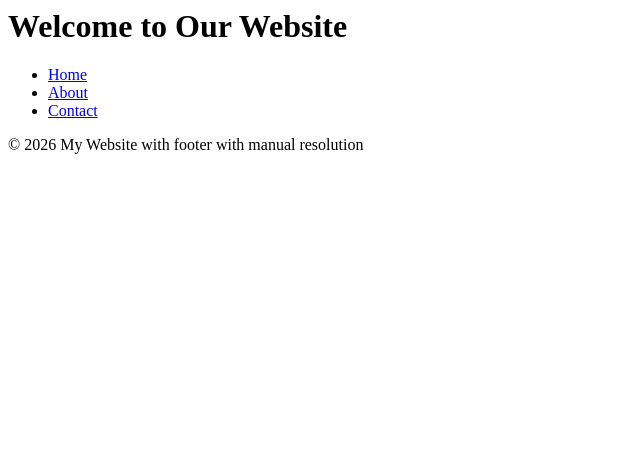
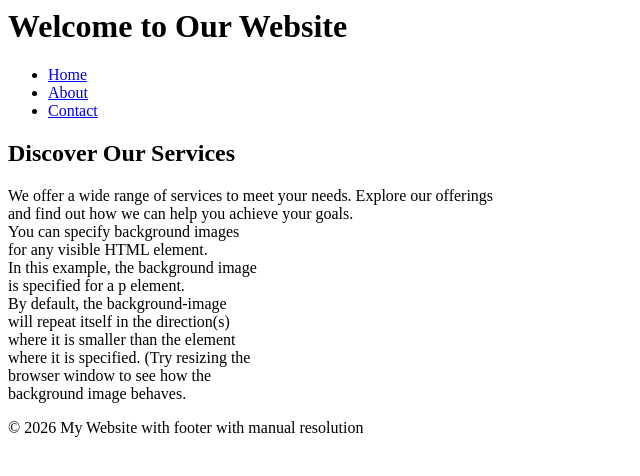
Before and after one commit to apmehta27/website-project, a plain HTML site: page index.html in a window 1280 px wide. Shown: the whole page, without its empty margins (0-640 px from the left). Drawn offline with Linux system fonts and the light colour scheme.

Commit message:
added hero-section branch with an image or background, heading, and a short paragraph.

```diff
--- a/index.html
+++ b/index.html
@@ -11,6 +11,24 @@
     <li><a href="#">Contact</a></li>
   </ul>
 </nav>
+<hero>
+  <h2>Discover Our Services</h2>
+  <p style="background-image: url("C:\Users\ppmeh\Documents\GitHub\website-project\hero-image.jpg")">
+  We offer a wide range of services to meet your needs. Explore our offerings <br>
+  and find out how we can help you achieve your goals.<br>
+  You can specify background images<br>
+  for any visible HTML element.<br>
+  In this example, the background image<br>
+  is specified for a p element.<br>
+  By default, the background-image<br>
+  will repeat itself in the direction(s)<br>
+  where it is smaller than the element<br>
+  where it is specified. (Try resizing the<br>
+  browser window to see how the<br>
+  background image behaves.
+</p>
+
+</hero>
 <footer>
   <p>&copy; 2026 My Website with footer with manual resolution</p>
 </footer>
```
Also changed, not shown: superhero.jpg (added).
